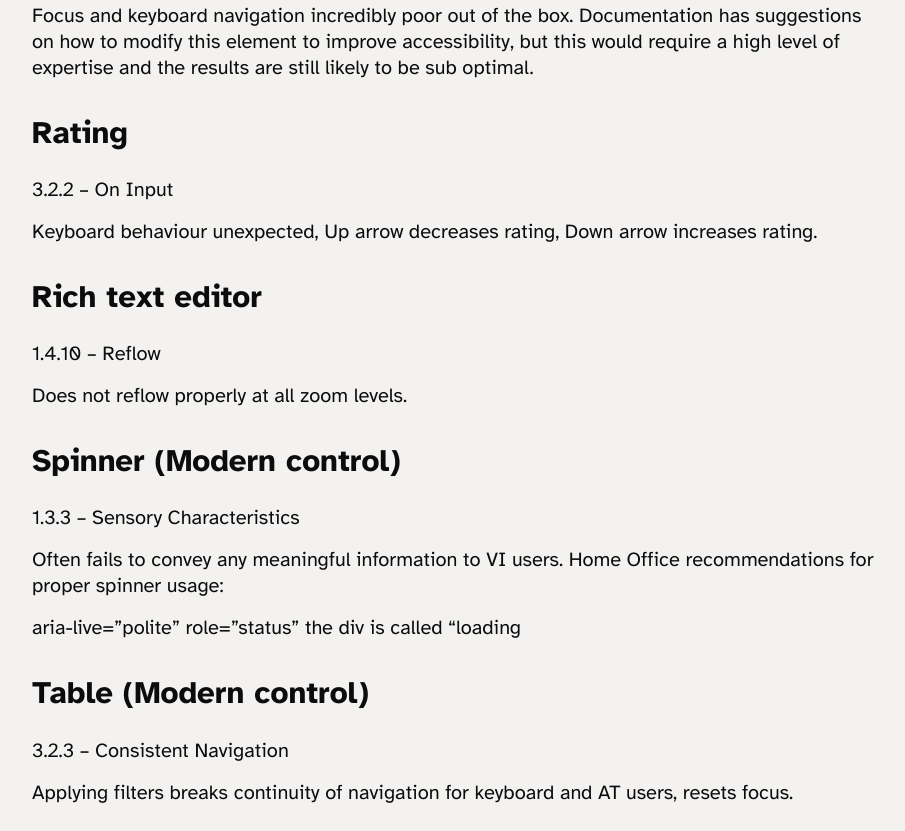
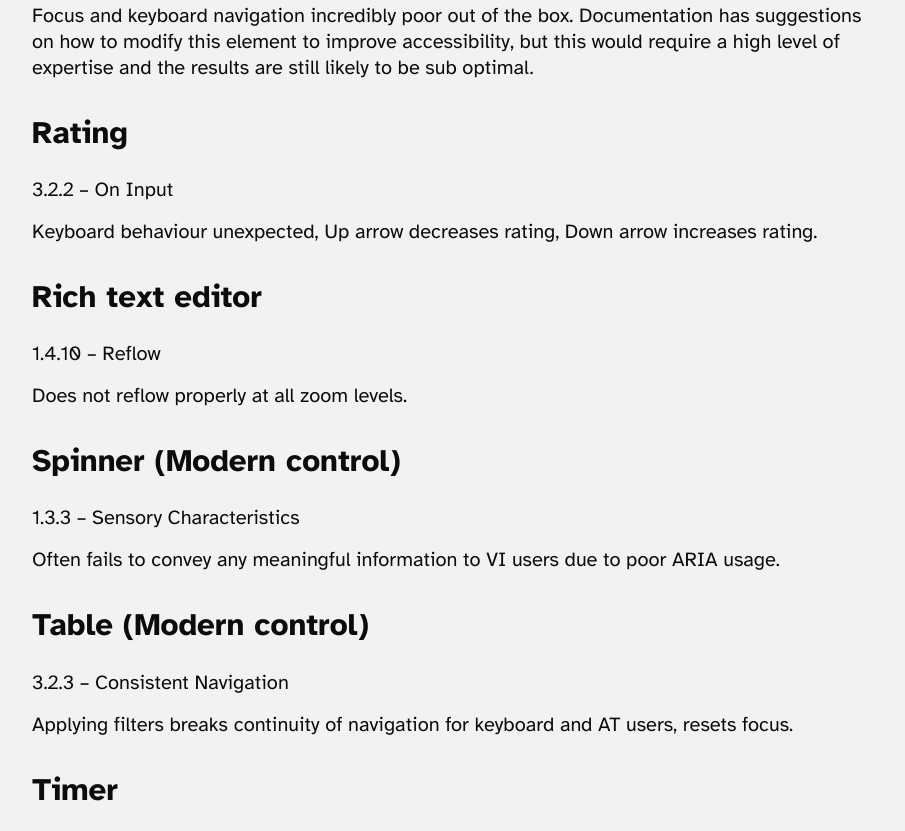
Before and after one commit to defra-design/accessibility, an Eleventy site: page src/resources/content/microsoft-power-apps-accessibility.md in a window 1280 px wide. Shown: the part 2544-3375 px from the top of the page, without its empty margins (160-1065 px from the left). Built offline with nearby package versions, Linux system fonts and the light colour scheme; Eleventy itself is replaced by a stand-in of ours; files that its build step writes are made by us from their sources; a web font is replaced by a local one.

Commit message:
Power Apps guidance - Minor content improvements

```diff
--- a/src/resources/content/microsoft-power-apps-accessibility.md
+++ b/src/resources/content/microsoft-power-apps-accessibility.md
@@ -39,7 +39,7 @@ Focus indicator completely disappears intermittently on reverse keyboard navigat
 
 2.4.7 – Focus Visible
 
-Focus indication inconsistent/less effective when inside control. Control itself has a thick, black border for focus indication. When inside the control this becomes a thinner, light blue indicator. This issue is present on many controls where the user can navigate inside the control after navigating to the control.
+Focus indication inconsistent/less effective when inside control. The control itself has a thick, black border for focus indication. When inside the control this becomes a thinner, light blue indicator. This issue is present on many controls where the user can navigate inside the control after navigating to the control.
 
 
 ## Control specific issues
@@ -96,11 +96,7 @@ Does not reflow properly at all zoom levels.
 
 1.3.3 – Sensory Characteristics
 
-Often fails to convey any meaningful information to VI users. Home Office recommendations for proper spinner usage:
-
-aria-live=”polite”
-role=”status”
-the div is called “loading
+Often fails to convey any meaningful information to VI users due to poor ARIA usage.
 
 ### Table (Modern control)
 
```
